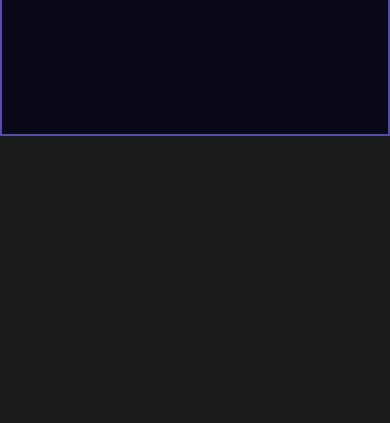
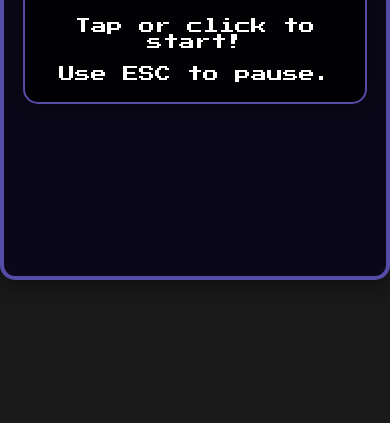
Before and after one commit to alihaydarsucu/justice-jumper, a plain HTML site: page index.html in a window 390 px wide. Shown: the part 421-844 px from the top of the page. Drawn offline with Linux system fonts and the light colour scheme; files whose address does not match are found by name.

Commit message:
Refactor media queries in style.css: Improve responsiveness and layout adjustments for mobile devices

```diff
--- a/style.css
+++ b/style.css
@@ -290,34 +290,33 @@ button:active {
 /* Media Queries */
 @media screen and (max-width: 768px) {
     html, body {
+        margin: 0;
         padding: 0;
-        margin: 0;
+        width: 100vw;
         height: 100dvh;
         overflow: hidden;
     }
 
     body {
+        display: flex;
+        flex-direction: column;
+        justify-content: center;
+        align-items: center;
         touch-action: manipulation;
-        justify-content: flex-start;
-        align-items: flex-start;
-        padding: 0;
+        background-color: #1a1a1a;
     }
 
     #game-container {
-        margin: 0 !important;
-        padding: 0 !important;
-        height: 100dvh;
         width: 100vw;
-        max-height: none;
-        max-width: none;
-        border-width: 2px;
-        border-radius: 0;
-        box-shadow: none;
-        margin: 0;
-        margin-left: auto;
-        margin-right: auto;
+        height: auto;
+        aspect-ratio: 400 / 600;
+        max-height: 95dvh;
+        border: 4px solid #554CA8; /* Keep purple border */
+        border-radius: 15px;
+        box-shadow: 0 0 30px rgba(0, 0, 0, 0.7);
+        background-color: #352879;
+        margin: 0 auto;
         display: block;
-
     }
 
     h1, h2 {
@@ -345,8 +344,7 @@ button:active {
 
 @media screen and (max-width: 480px) {
     #game-container {
-        height: 80vh;
-        margin-top: 0;
+        max-height: 90dvh;
     }
 
     h1, h2 {
@@ -373,18 +371,12 @@ button:active {
 }
 
 @media screen and (max-height: 500px) {
-    #game-container {
-        height: 95vh;
-        max-width: 90vw;
-        margin-top: 0;
+    body {
+        justify-content: center;
+        padding-top: 0;
     }
 
-    h1, h2 {
-        font-size: 1.5rem;
-    }
-
-    body {
-        justify-content: flex-start;
-        padding-top: 2vh;
+    #game-container {
+        max-height: 90dvh;
     }
 }
```
